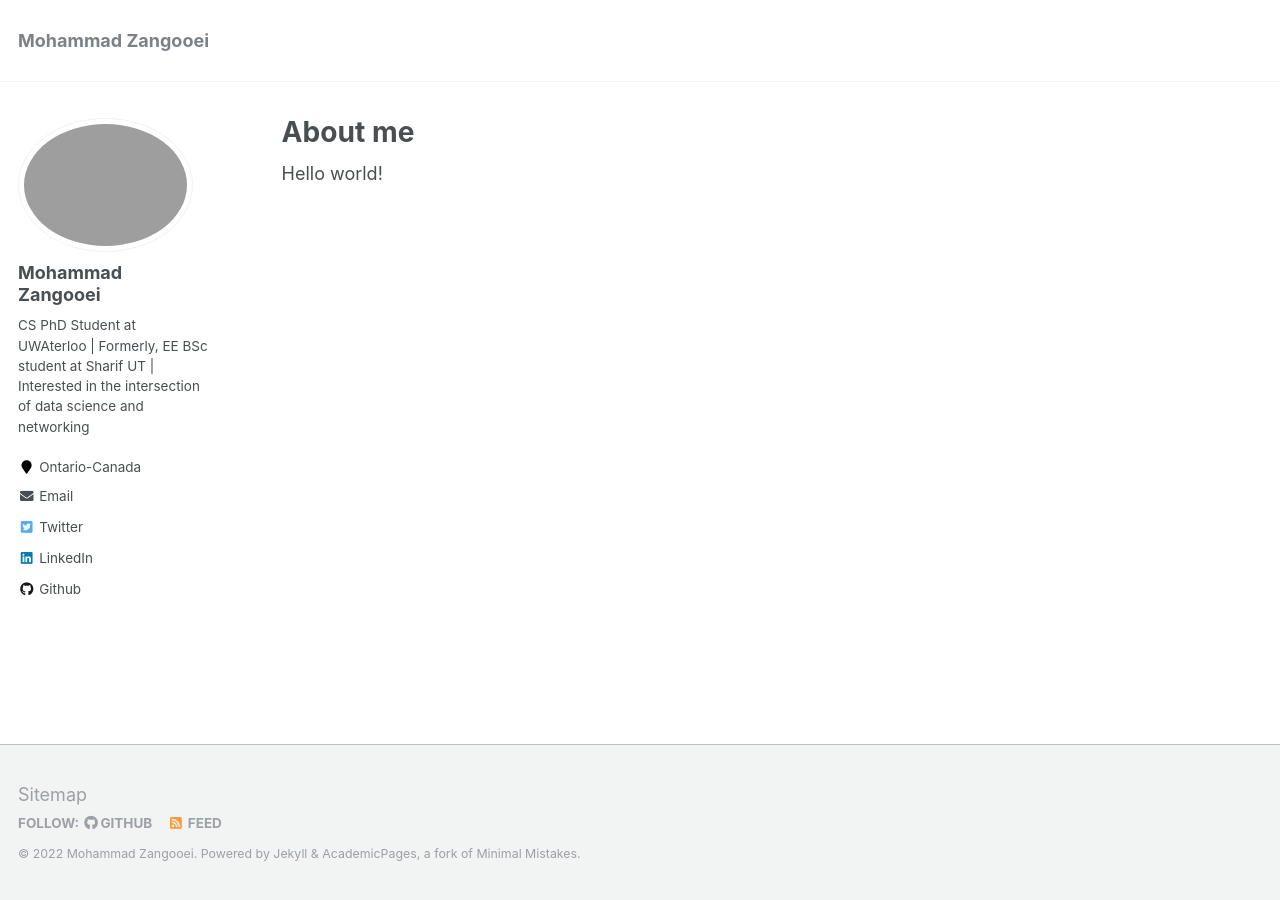
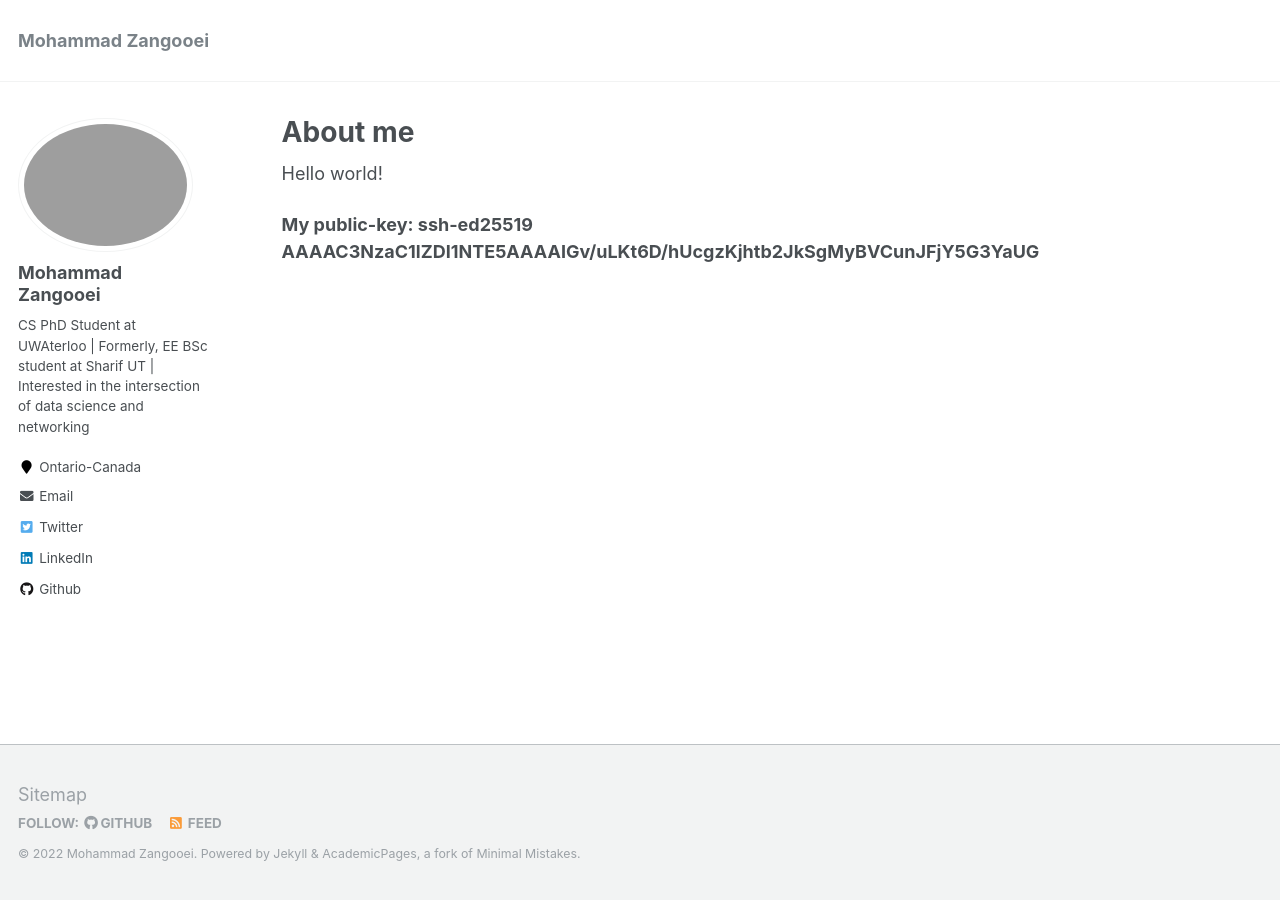
Before and after one commit to mhmd97z/mhmd97z.github.io, a Jekyll site: the page built from _pages/about.md, in a window 1280 px wide. Built offline with Jekyll 4.4.1, drawn with Linux system fonts in a browser that asks for light colours.

Commit message:
adding pubkey!

```diff
--- a/_pages/about.md
+++ b/_pages/about.md
@@ -9,3 +9,5 @@ redirect_from:
 ---
 
 Hello world!
+
+**My public-key: ssh-ed25519 AAAAC3NzaC1lZDI1NTE5AAAAIGv/uLKt6D/hUcgzKjhtb2JkSgMyBVCunJFjY5G3YaUG**
```
